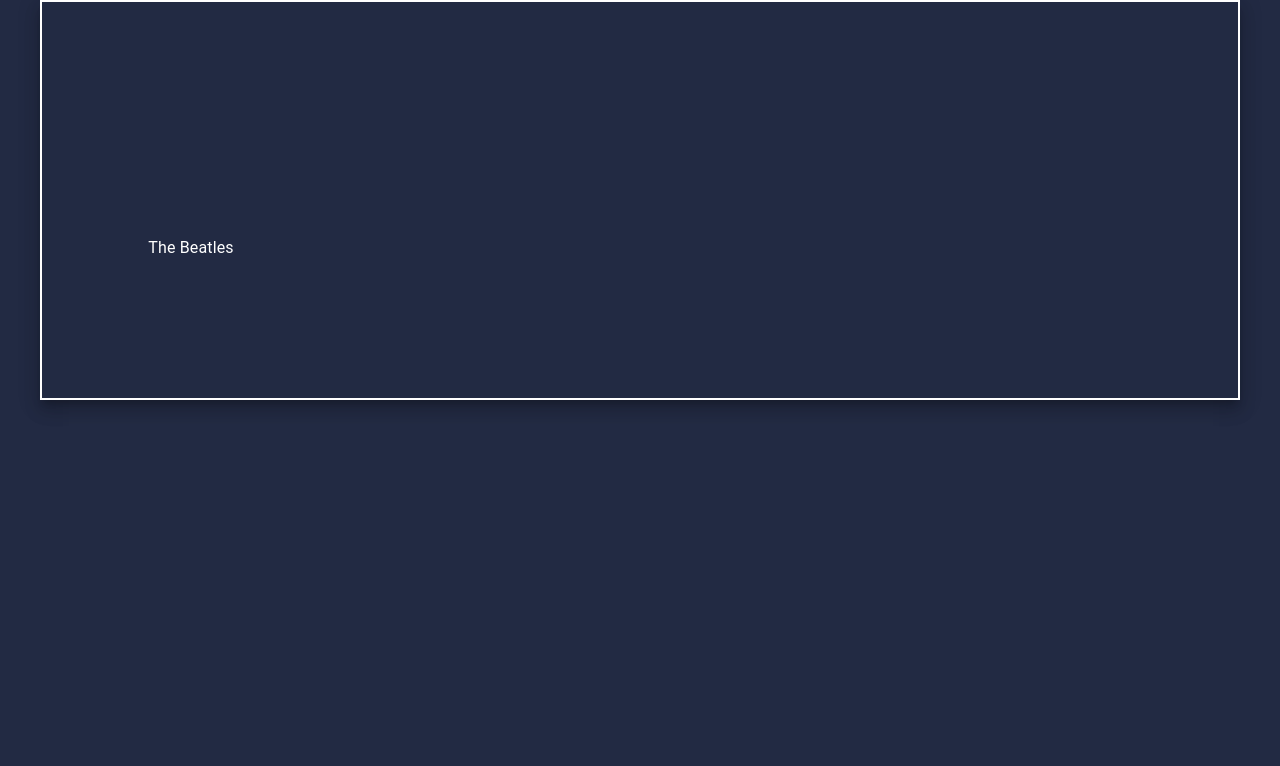
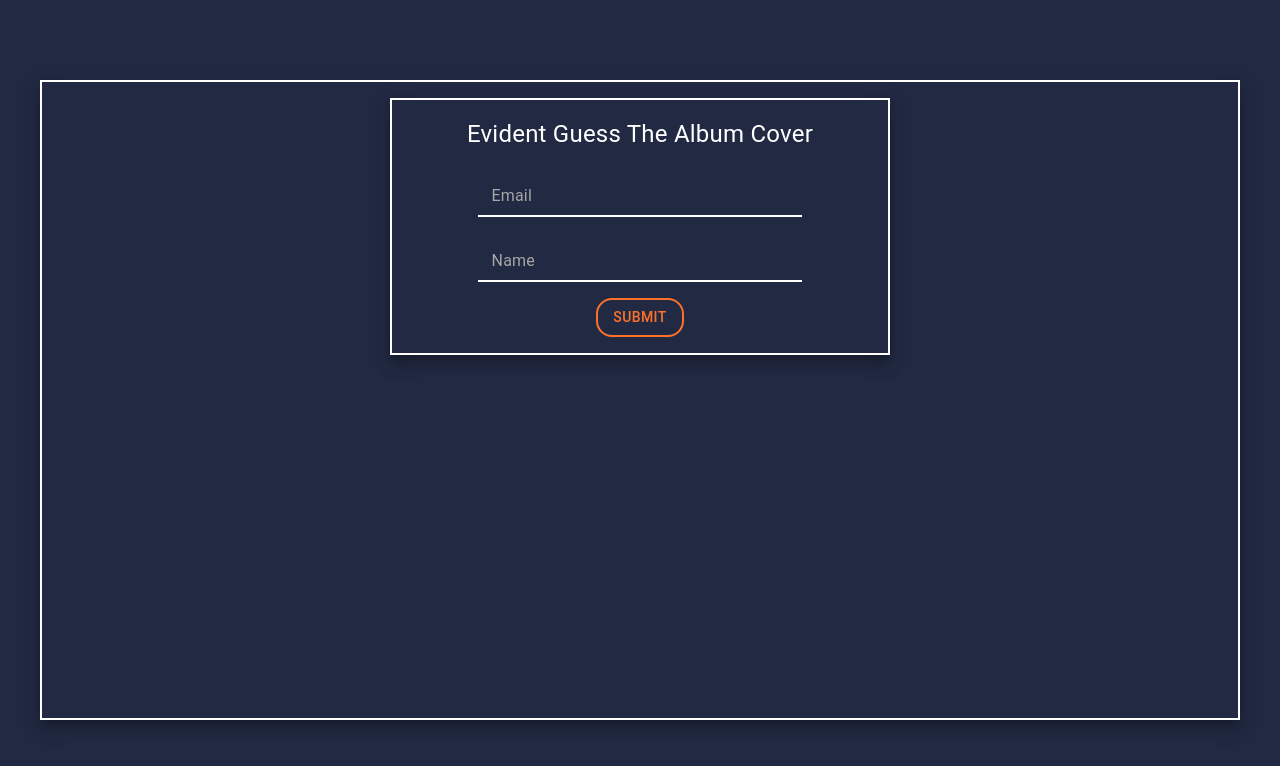
Before and after one commit to rodigb/evident-task, a React (Create React App) app: page / in a window 1280 px wide. Shown: the top 766 px of the page. Built offline with nearby package versions, Linux system fonts and the light colour scheme; no server answers.

Commit message:
added render content function + redux store changes

```diff
--- a/src/components/landingPage/LandingPage.tsx
+++ b/src/components/landingPage/LandingPage.tsx
@@ -1,8 +1,12 @@
-import { Container, List, ListItemButton, Typography } from "@mui/material";
+import { Box, Container } from "@mui/material";
 import { useEffect } from "react";
 import { useAppDispatch, useAppSelector } from "../../hooks";
 import { fetchArtistDetails } from "./actions";
-import { selectAlbums, selectArtist } from "./selectors";
+import { chosenArtist } from "./selectors";
+import QuizOptions from "./QuizOptions";
+import Quiz from "../quiz/Quiz";
+import { selectEmail, selectName } from "../register/selector";
+import Register from "../register/Register";
 
 function LandingPage() {
   const dispatch = useAppDispatch();
@@ -11,38 +15,50 @@ function LandingPage() {
     dispatch(fetchArtistDetails());
   }, [dispatch]);
 
-  const albumSelector = useAppSelector(selectAlbums);
-  const artistSelector = useAppSelector(selectArtist);
+  const chosenArtistSelector = useAppSelector(chosenArtist);
+  const userName = useAppSelector(selectName);
+  const userEmail = useAppSelector(selectEmail);
 
-  console.log(albumSelector);
-  console.log(artistSelector);
+  const isMissingUserInfo = !userName || userEmail === "";
+  const isBeatlesQuiz = chosenArtistSelector === "The Beatles";
+
+  const renderContent = () => {
+    if (isMissingUserInfo) {
+      return <Register />;
+    }
+    if (isBeatlesQuiz) {
+      return <Quiz />;
+    }
+
+    return <QuizOptions />;
+  };
 
   return (
+    <Box
+      sx={{
+        minHeight: "100vh",
+        width: "100vw",
+        display: "flex",
+        justifyContent: "center",
+        alignItems: "center",
+        bgcolor: "#222A43",
+      }}
+    >
       <Container
         sx={{
           bgcolor: "#222A43",
-        height: "50vh",
+          height: "80vh",
           border: "2px solid #FFFFFF",
           display: "flex",
+          justifyContent: "flex",
+          flexDirection: "column",
           p: 2,
           boxShadow: 11,
         }}
       >
-      <List component="div" disablePadding>
-        <ListItemButton
-          sx={{
-            height: "250px",
-            width: "250px",
-            display: "flex",
-            justifyContent: "flex-end",
-            flexDirection: "column",
-            alignItems: "center",
-          }}
-        >
-          <Typography sx={{ color: "white" }}>The Beatles</Typography>
-        </ListItemButton>
-      </List>
+        {renderContent()}
       </Container>
+    </Box>
   );
 }
 
--- /dev/null
+++ b/src/components/landingPage/QuizOptions.tsx
@@ -0,0 +1,45 @@
+import { Box, List, ListItemButton, Typography } from "@mui/material";
+import { useAppDispatch } from "../../hooks";
+import { setArtist } from "./landingPage.slice";
+
+function QuizOptions() {
+  const dispatch = useAppDispatch();
+
+  return (
+    <List component="div" disablePadding>
+      <ListItemButton
+        sx={{
+          height: "250px",
+          width: "250px",
+          display: "flex",
+          justifyContent: "flex-end",
+          flexDirection: "column",
+          alignItems: "center",
+          backgroundImage: `url(https://frontend-interview.evidentinsights.com/album_covers/01)`,
+          backgroundSize: "cover",
+          backgroundPosition: "center",
+          position: "relative",
+        }}
+        id={"The Beatles"}
+        onClick={(e) => {
+          dispatch(setArtist(e.currentTarget.id));
+        }}
+      >
+        <Box
+          sx={{
+            width: "100%",
+            textAlign: "center",
+            bgcolor: "#FF7129",
+            p: 1,
+          }}
+        >
+          <Typography sx={{ color: "white", fontWeight: "bold" }}>
+            The Beatles
+          </Typography>
+        </Box>
+      </ListItemButton>
+    </List>
+  );
+}
+
+export default QuizOptions;
--- a/src/components/landingPage/interface.ts
+++ b/src/components/landingPage/interface.ts
@@ -8,6 +8,6 @@ export interface Album {
 }
 
 export interface ArtistData {
-  artist: string;
+  artists: string[];
   albums: Album[];
 }
--- a/src/components/landingPage/landingPage.slice.ts
+++ b/src/components/landingPage/landingPage.slice.ts
@@ -1,4 +1,4 @@
-import { createSlice } from "@reduxjs/toolkit";
+import { createSlice, PayloadAction } from "@reduxjs/toolkit";
 import type { RootState } from "../../store";
 import { ArtistData } from "./interface";
 import { fetchArtistDetails } from "./actions";
@@ -7,19 +7,25 @@ import { fetchArtistDetails } from "./actions";
 export interface ArtistState extends ArtistData {
   loading: boolean;
   error: string | null;
+  chosenArtist: string;
 }
 
 const initialState: ArtistState = {
-  artist: '',
+  artists: [],
   albums: [],
   loading: false,
   error: null,
+  chosenArtist:''
 };
 
 export const albumSlice = createSlice({
   name: "album",
   initialState,
-  reducers: {},
+  reducers: {
+      setArtist: (state, action: PayloadAction<string>) => {
+      state.chosenArtist = action.payload;
+    },
+  },
   extraReducers: (builder) => {
     builder
       .addCase(fetchArtistDetails.pending, (state) => {
@@ -28,7 +34,7 @@ export const albumSlice = createSlice({
       })
       .addCase(fetchArtistDetails.fulfilled, (state, action) => {
         state.loading = false;
-        state.artist = action.payload.artist;
+        state.artists = action.payload.artists;
         state.albums = action.payload.albums;
       })
       .addCase(fetchArtistDetails.rejected, (state, action) => {
@@ -39,7 +45,9 @@ export const albumSlice = createSlice({
 });
 
 
-export const selectArtist = (state: RootState) => state.album.artist
+export const selectArtist = (state: RootState) => state.album.artists
 export const selectAlbums = (state: RootState) => state.album.albums;
+export const { setArtist } = albumSlice.actions;
+
 
 export default albumSlice.reducer;
--- a/src/components/landingPage/selectors.ts
+++ b/src/components/landingPage/selectors.ts
@@ -1,4 +1,6 @@
 import { RootState } from "../../store";
 
-export const selectArtist = (state: RootState) => state.album.artist;
+export const selectArtist = (state: RootState) => state.album.artists;
 export const selectAlbums = (state: RootState) => state.album.albums;
+
+export const chosenArtist = (state: RootState) => state.album.chosenArtist
```
Also changed, not shown: src/components/landingPage/actions.ts (line endings or trailing spaces). Lines whose indentation alone changed are shown as unchanged.
